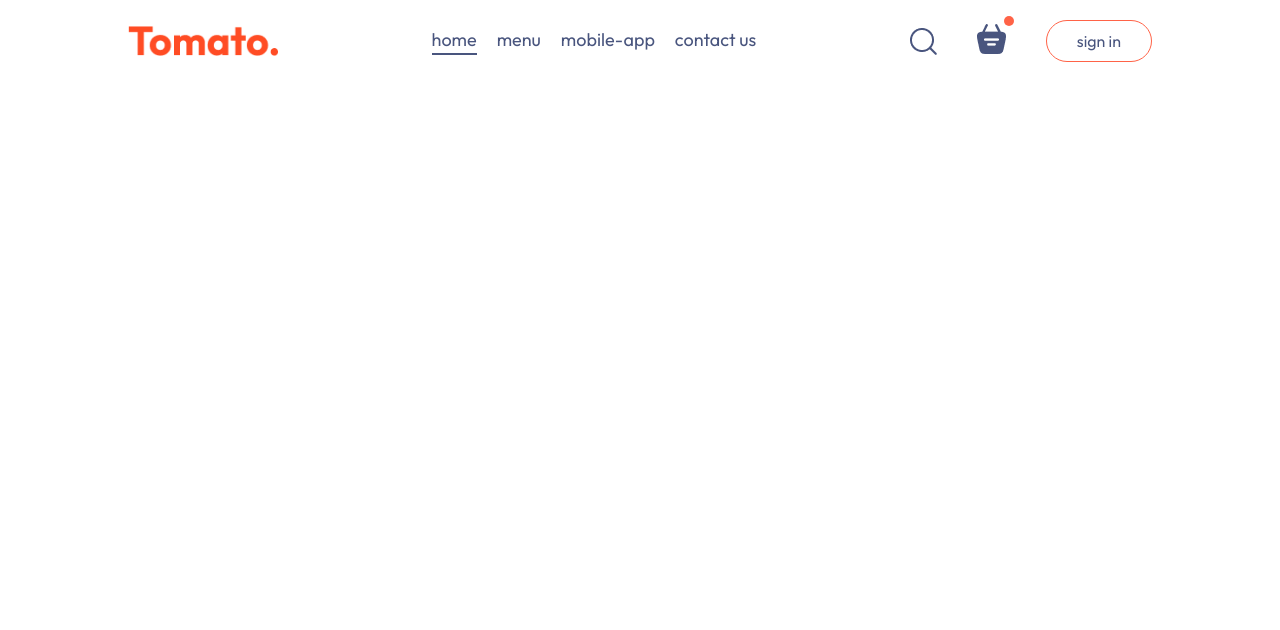
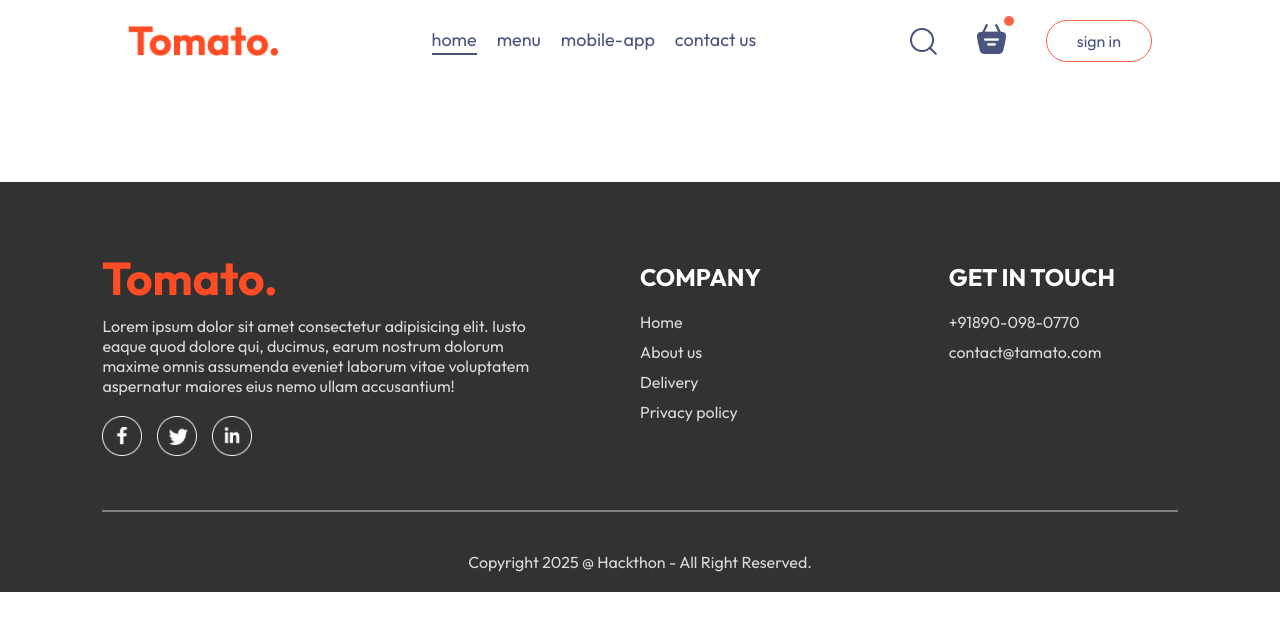
Before and after one commit to KanakYadav001/Food-Website, a React (Vite) app: page /order in a window 1280 px wide. Shown: the top 630 px of the page. Built offline with nearby package versions, Linux system fonts and the light colour scheme.

Commit message:
footer complete

```diff
--- a/src/App.jsx
+++ b/src/App.jsx
@@ -4,10 +4,12 @@
 import Cart from './pages/Cart/Cart'
 import PlaceOrder from './pages/PlaceOrder/PlaceOrder'
 import Home from './pages/Home/Home'
+import Footer from './components/Footer/Footer'
 
 
 const App = () => {
   return (
+    <>
     <div className='app'>
       <Navbar/>
       <Routes>
@@ -16,6 +18,8 @@
         <Route path='/order' element={<PlaceOrder/>}/>
       </Routes>
     </div>
+    <Footer/>
+    </>
   )
 }
 
--- /dev/null
+++ b/src/components/Footer/Footer.css
@@ -0,0 +1,49 @@
+.footer{
+    color: #d9d9d9;
+    background-color: #323232;
+    display: flex;
+    flex-direction: column;
+    align-items: center;
+    gap: 20px;
+    padding: 20px 8vw;
+    padding-top: 80px;
+    margin-top: 100px;
+
+}
+.footer-content{
+    width: 100%;
+    display: grid;
+    grid-template-columns: 2fr 1fr 1fr;
+    gap: 80px;
+}
+
+.footer-content-left , .footer-content-right , .footer-content-center{
+    display: flex;
+    flex-direction: column;
+    align-items: start;
+    gap: 20px;
+
+}
+
+.footer-content-left , .footer-content-right li , .footer-content-center li{
+   list-style: none;
+   margin-bottom: 10px;
+   cursor: pointer;
+
+}
+ .footer-content-right h2 , .footer-content-center h2{
+ color : white;
+}
+
+.footer-social-icons img{
+    width: 40px;
+    margin-right: 15px;
+}
+
+.footer hr{
+    width: 100%;
+    height: 2px;
+    margin: 20px 0;
+    background-color: gray;
+    border: none;
+}
--- /dev/null
+++ b/src/components/Footer/Footer.jsx
@@ -0,0 +1,42 @@
+import React from 'react'
+import './Footer.css'
+import { assets } from '../../assets/assets'
+const Footer = () => {
+  return (
+    <div className='footer' id='footer'>
+      <div className="footer-content">
+        <div className="footer-content-left">
+            <img src={assets.logo} alt="" />
+            <p>Lorem ipsum dolor sit amet consectetur adipisicing elit. Iusto eaque quod dolore qui, ducimus, earum nostrum dolorum maxime omnis assumenda eveniet laborum vitae voluptatem aspernatur maiores eius nemo ullam accusantium!</p>
+            <div className="footer-social-icons">
+                <img src={assets.facebook_icon} alt="" />
+                <img src={assets.twitter_icon} alt="" />
+                <img src={assets.linkedin_icon} alt="" />
+            </div>
+        </div>
+        <div className="footer-content-center">
+            <h2>COMPANY</h2>
+            <ul>
+                <li>Home</li>
+                <li>About us</li>
+                <li>Delivery</li>
+                <li>Privacy policy</li>
+            </ul>
+        </div>
+        <div className="footer-content-right">
+           <h2>GET IN TOUCH</h2>
+           <ul>
+            <li>+91890-098-0770</li>
+            <li>contact@tamato.com</li>
+           </ul>
+        </div>
+      </div>
+      <hr />
+      <p className="footer-copyright">
+        Copyright 2025 @ Hackthon - All Right Reserved.
+      </p>
+    </div>
+  )
+}
+
+export default Footer
```
